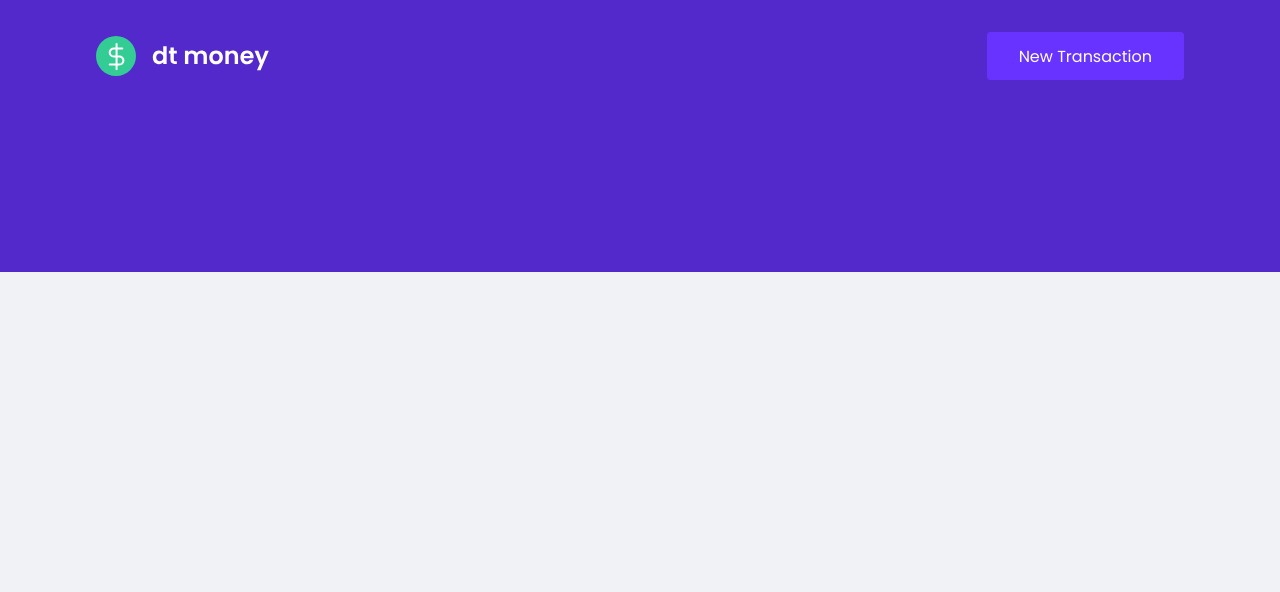
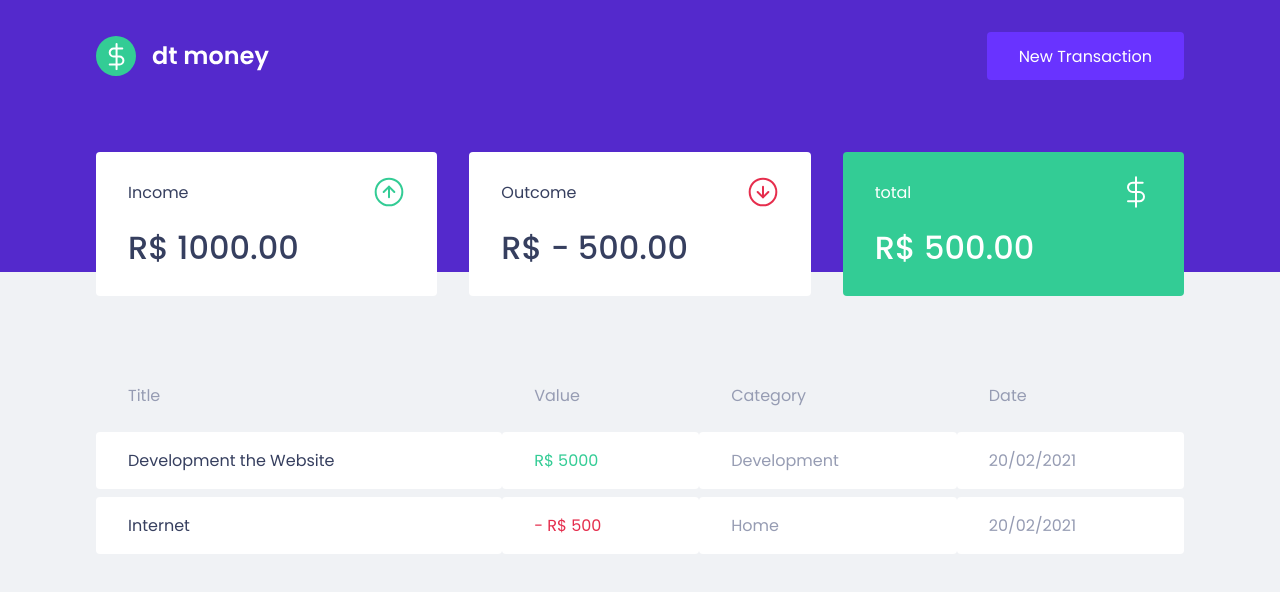
Before and after one commit to KevinMCruzP/ignite_dtmoney_financeControl, a React (Create React App) app: page / in a window 1280 px wide. Shown: the top 592 px of the page. Built offline with nearby package versions, Linux system fonts and the light colour scheme.

Commit message:
Components Summary and TransactionTable

```diff
--- a/public/index.html
+++ b/public/index.html
@@ -7,8 +7,8 @@
   <meta name="viewport" content="width=device-width, initial-scale=1" />
   <link rel="shortcut icon" href="favicon.png" type="image/png">
 
-  <link href="https://fonts.googleapis.com/css2?family=Poppins:wght@400;600&display=swap" rel="stylesheet">
-  <title>dtmoney</title>
+  <link href="https://fonts.googleapis.com/css2?family=Poppins:wght@400;500;600&display=swap" rel="stylesheet">
+  <title>money</title>
 </head>
 
 <body>
--- a/src/App.tsx
+++ b/src/App.tsx
@@ -1,3 +1,5 @@
+import React from 'react';
+import { Dashboard } from './components/Dashboard';
 import { Header } from './components/Header'
 import { GlobalStyle } from './styles/global';
 
@@ -5,8 +7,8 @@
   return (
     <>
       <Header />
+      <Dashboard />
       <GlobalStyle />
-
     </>
   );
 }
--- /dev/null
+++ b/src/components/Dashboard/index.tsx
@@ -0,0 +1,13 @@
+import { Summary } from "../Summary";
+import { TransactionsTable } from "../TransactionsTable";
+import { Container } from "./styles";
+
+export function Dashboard() {
+
+    return (
+        <Container>
+            <Summary />
+            <TransactionsTable />
+        </Container>
+    )
+}
--- /dev/null
+++ b/src/components/Dashboard/styles.ts
@@ -0,0 +1,7 @@
+import styled from "styled-components";
+
+export const Container = styled.main`
+  max-width: 1120px;
+  margin: 0 auto;
+  padding: 2.5rem 1rem;
+`;
--- a/src/components/Header/index.tsx
+++ b/src/components/Header/index.tsx
@@ -6,7 +6,7 @@
 
         <Container>
             <Content>
-                <img src={logoImg} alt="dt money" />
+                <img src={logoImg} alt="money" />
                 <button type="button">
                     New Transaction
                 </button>
--- /dev/null
+++ b/src/components/Summary/index.tsx
@@ -0,0 +1,32 @@
+import outcomeImg from '../../assets/outcome.svg'
+import incomeImg from '../../assets/income.svg'
+import totalImg from '../../assets/total.svg'
+import { Container } from './styles';
+export function Summary() {
+    return (
+        <Container>
+            <div>
+                <header>
+                    <p>Income</p>
+                    <img src={incomeImg} alt="income" />
+                </header>
+                <strong>R$ 1000.00</strong>
+            </div>
+            <div>
+                <header>
+                    <p>Outcome</p>
+                    <img src={outcomeImg} alt="income" />
+                </header>
+                <strong>R$ - 500.00</strong>
+            </div>
+            <div className='highlight-background'>
+                <header>
+                    <p>total</p>
+                    <img src={totalImg} alt="income" />
+                </header>
+                <strong>R$ 500.00</strong>
+            </div>
+        </Container>
+    )
+
+}
--- /dev/null
+++ b/src/components/Summary/styles.ts
@@ -0,0 +1,34 @@
+import styled from "styled-components";
+
+export const Container = styled.div`
+  display: grid;
+  grid-template-columns: repeat(3, 1fr);
+  gap: 2rem;
+  margin-top: -10rem;
+
+  div {
+    background: var(--shape);
+    padding: 1.5rem 2rem;
+    border-radius: 0.25rem;
+    color: var(--text-title);
+
+    header {
+      display: flex;
+      align-items: center;
+      justify-content: space-between;
+    }
+
+    strong {
+      display: block;
+      margin-top: 1rem;
+      font-size: 2rem;
+      font-weight: 500;
+      line-height: 3rem;
+    }
+
+    &.highlight-background {
+        background: var(--green);
+        color: #FFF;
+    }
+  }
+`;
--- /dev/null
+++ b/src/components/TransactionsTable/index.tsx
@@ -0,0 +1,33 @@
+import { Container } from './styles'
+export function TransactionsTable() {
+    return (
+
+        <Container>
+            <table>
+                <thead>
+                    <tr>
+                        <th>Title</th>
+                        <th>Value</th>
+                        <th>Category</th>
+                        <th>Date</th>
+                    </tr>
+                </thead>
+
+                <tbody>
+                    <tr>
+                        <td>Development the Website</td>
+                        <td className='deposit'>R$ 5000</td>
+                        <td>Development</td>
+                        <td>20/02/2021</td>
+                    </tr>
+                    <tr>
+                        <td>Internet</td>
+                        <td className='withdraw'>- R$ 500</td>
+                        <td>Home</td>
+                        <td>20/02/2021</td>
+                    </tr>
+                </tbody>
+            </table>
+        </Container>
+    )
+}
--- /dev/null
+++ b/src/components/TransactionsTable/styles.ts
@@ -0,0 +1,37 @@
+import styled from "styled-components";
+
+export const Container = styled.div`
+  margin-top: 4rem;
+  table {
+    width: 100%;
+    border-spacing: 0 0.5rem;
+
+    th {
+      color: var(--text-body);
+      font-weight: 400;
+      padding: 1rem 2rem;
+      text-align: left;
+      line-height: 1.5rem;
+    }
+
+    td {
+      padding: 1rem 2rem;
+      border: 0;
+      background: var(--shape);
+      color: var(--text-body);
+      border-radius: 0.25rem;
+
+      &:first-child {
+        color: var(--text-title);
+      }
+
+      &.deposit {
+          color: var(--green);
+
+      }
+      &.withdraw {
+          color:var(--red)
+      }
+    }
+  }
+`;
--- a/src/styles/global.ts
+++ b/src/styles/global.ts
@@ -5,7 +5,7 @@
     --background: #f0f2f5;
     --red: #E52E4D;
     --blue: #5429CC;
-
+    --green: #33CC95;
     --blue-light: #6933FF;
 
     --text-title: #363F5F;
```
